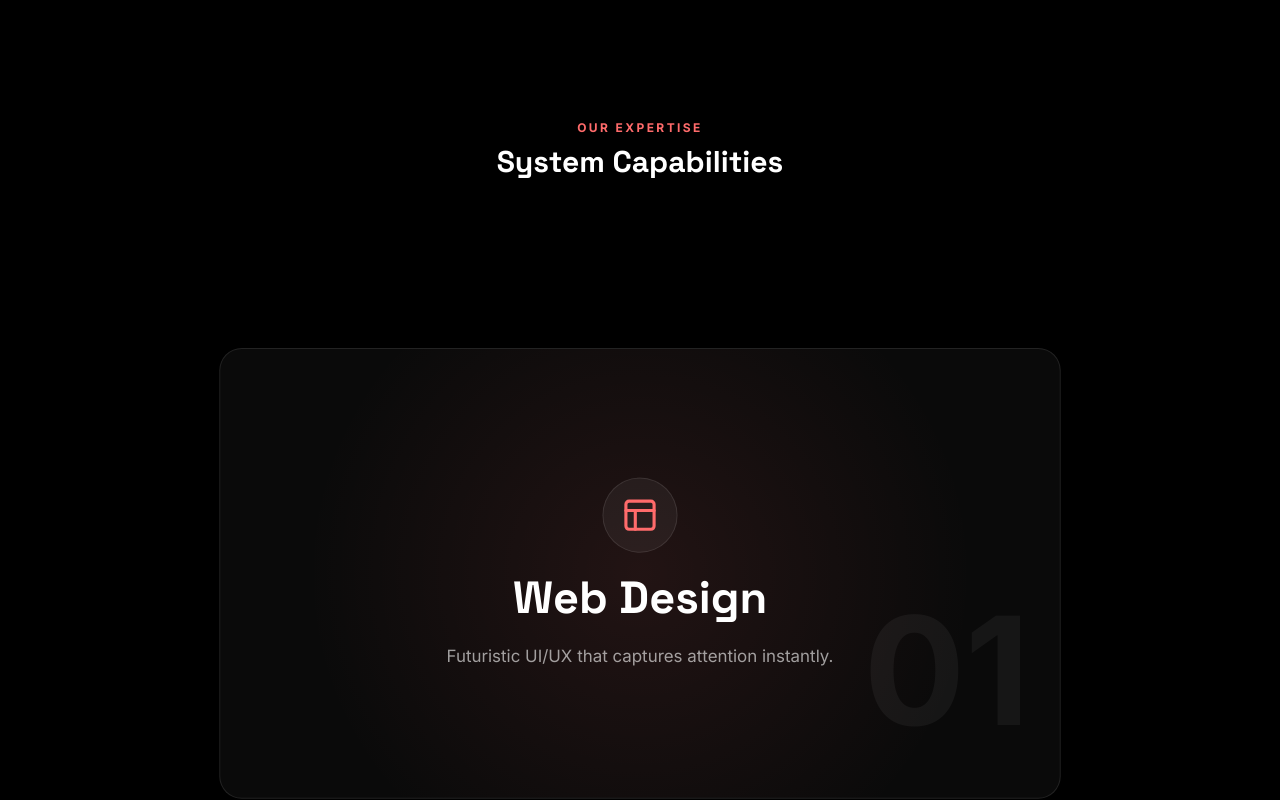
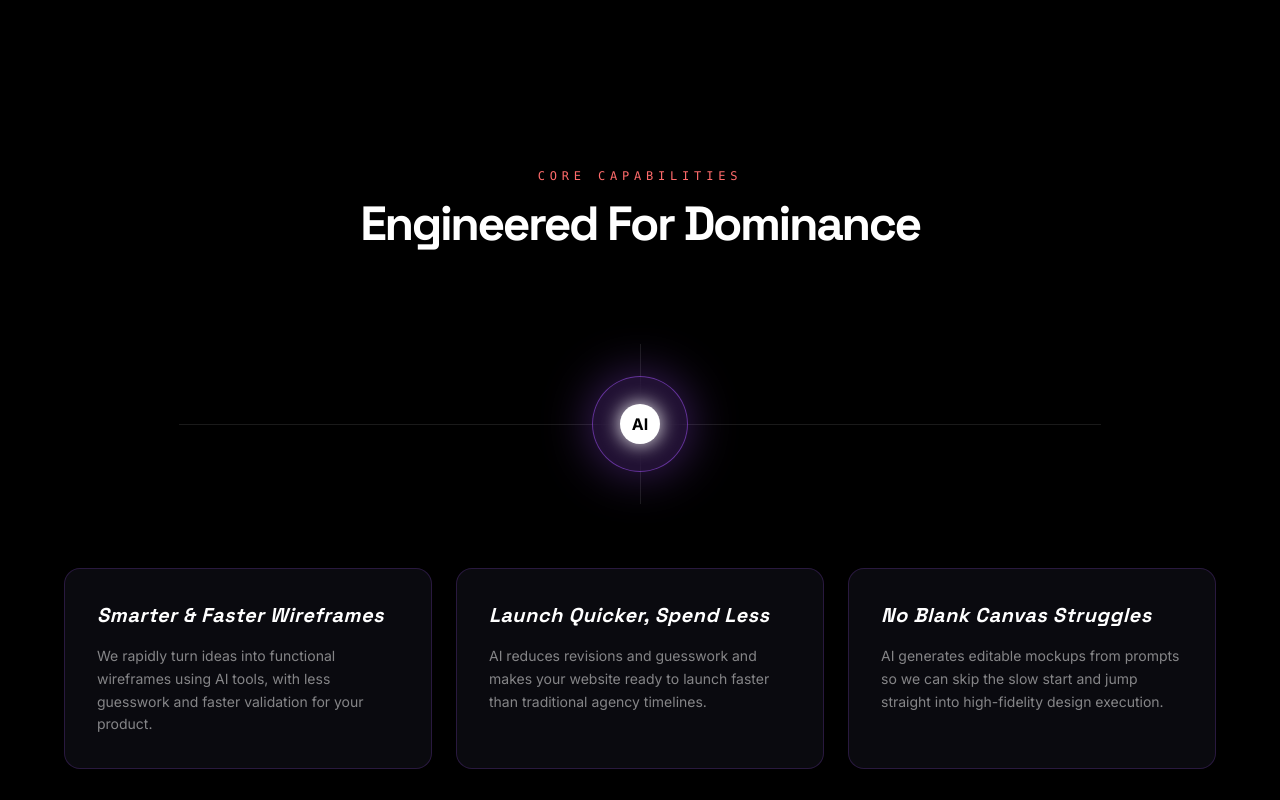
Before and after one commit to Raazia-Imran/rsi-studio-v2, a Next.js app: page / in a window 1280 px wide. Shown: the part 760-1560 px from the top of the page. Built offline with nearby package versions, Linux system fonts and the light colour scheme.

Commit message:
fix: strictly aligned Hero (real textures) and Services (exact screenshot copy) to master SRS references

```diff
--- a/src/app/components/sections/Services.tsx
+++ b/src/app/components/sections/Services.tsx
@@ -1,186 +1,265 @@
+// "use client";
+
+// import { useRef } from "react";
+// import { motion, useScroll, useTransform, MotionValue } from "framer-motion";
+// import {
+//   Layout,
+//   Code2,
+//   Cpu,
+//   PenTool,
+//   Activity,
+//   Bot,
+//   LucideIcon,
+// } from "lucide-react";
+
+// // --- Types ---
+// interface ServiceItem {
+//   id: number;
+//   title: string;
+//   description: string;
+//   icon: LucideIcon;
+//   color: string;
+// }
+
+// interface CardProps {
+//   item: ServiceItem;
+//   index: number;
+//   progress: MotionValue<number>;
+//   range: [number, number];
+//   targetScale: number;
+// }
+
+// // --- Data ---
+// const SERVICES_DATA: ServiceItem[] = [
+//   {
+//     id: 1,
+//     title: "Web Design",
+//     description: "Futuristic UI/UX that captures attention instantly.",
+//     icon: Layout,
+//     color: "#FF6B6B",
+//   },
+//   {
+//     id: 2,
+//     title: "Web Development",
+//     description: "Blazing fast Next.js websites built for performance.",
+//     icon: Code2,
+//     color: "#4ECDC4",
+//   },
+//   {
+//     id: 3,
+//     title: "Custom Software",
+//     description: "Tailored software solutions to automate your business.",
+//     icon: Cpu,
+//     color: "#FFE66D",
+//   },
+//   {
+//     id: 4,
+//     title: "Blogging",
+//     description: "SEO-optimized content strategies to rank you higher.",
+//     icon: PenTool,
+//     color: "#1A535C",
+//   },
+//   {
+//     id: 5,
+//     title: "Monthly Presence",
+//     description: "We manage your digital footprint so you don't have to.",
+//     icon: Activity,
+//     color: "#F7FFF7",
+//   },
+//   {
+//     id: 6,
+//     title: "Web Automations",
+//     description: "AI-powered bots to handle your repetitive tasks.",
+//     icon: Bot,
+//     color: "#FF9F1C",
+//   },
+// ];
+
+// // --- Sub-Component: The Sticky Card ---
+// const ServiceCard = ({
+//   item,
+//   index,
+//   progress,
+//   range,
+//   targetScale,
+// }: CardProps) => {
+//   const container = useRef(null);
+
+//   // This magic line creates the "Stacking" scale effect
+//   const scale = useTransform(progress, range, [1, targetScale]);
+
+//   return (
+//     <div
+//       ref={container}
+//       className="h-screen flex items-center justify-center sticky top-0"
+//     >
+//       <motion.div
+//         style={{
+//           scale,
+//           // Stagger the cards slightly so they peek out
+//           top: `calc(-5vh + ${index * 25}px)`,
+//         }}
+//         className="relative flex flex-col items-center justify-center w-[90vw] md:w-[70vw] h-[60vh] rounded-3xl border border-white/10 overflow-hidden shadow-2xl origin-top bg-[#0a0a0a]"
+//       >
+//         {/* Background Radial Gradient based on Card Color */}
+//         <div
+//           className="absolute inset-0 opacity-10 pointer-events-none"
+//           style={{
+//             background: `radial-gradient(circle at center, ${item.color}, transparent 70%)`,
+//           }}
+//         />
+
+//         <div className="z-10 flex flex-col items-center gap-6 text-center p-8">
+//           {/* Icon Circle */}
+//           <div className="w-16 h-16 md:w-20 md:h-20 rounded-full bg-white/5 flex items-center justify-center border border-white/10">
+//             <item.icon
+//               size={32}
+//               className="md:w-[40px] md:h-[40px]"
+//               color={item.color}
+//             />
+//           </div>
+
+//           <h2 className="text-3xl md:text-5xl font-display font-bold text-white">
+//             {item.title}
+//           </h2>
+
+//           <p className="text-white/60 text-sm md:text-lg font-body max-w-xs md:max-w-lg">
+//             {item.description}
+//           </p>
+//         </div>
+
+//         {/* Big Background Number */}
+//         <span className="absolute bottom-4 right-8 text-[6rem] md:text-[10rem] font-bold text-white/5 select-none pointer-events-none">
+//           0{item.id}
+//         </span>
+//       </motion.div>
+//     </div>
+//   );
+// };
+
+// // --- Main Component ---
+// export default function Services() {
+//   const containerRef = useRef(null);
+
+//   const { scrollYProgress } = useScroll({
+//     target: containerRef,
+//     // This defines when the animation starts/ends relative to the viewport
+//     offset: ["start start", "end end"],
+//   });
+
+//   return (
+//     <section
+//       ref={containerRef}
+//       className="relative bg-black pt-20 pb-20"
+//       id="services"
+//     >
+//       {/* Section Header (Stays at the top for a moment) */}
+//       <div className="text-center mb-12 sticky top-10 z-0">
+//         <h2 className="text-[#FF6B6B] text-xs font-bold tracking-[0.2em] uppercase">
+//           OUR EXPERTISE
+//         </h2>
+//         <h3 className="text-white text-3xl font-display font-bold mt-2">
+//           System Capabilities
+//         </h3>
+//       </div>
+
+//       {/* The Stack Wrapper */}
+//       <div className="relative z-10">
+//         {SERVICES_DATA.map((item, index) => {
+//           // Calculate how much the card should shrink as it stacks
+//           const targetScale = 1 - (SERVICES_DATA.length - index) * 0.05;
+
+//           return (
+//             <ServiceCard
+//               key={item.id}
+//               item={item}
+//               index={index}
+//               // Define the scroll range for this specific card
+//               range={[index * 0.25, 1]}
+//               targetScale={targetScale}
+//               progress={scrollYProgress}
+//             />
+//           );
+//         })}
+//       </div>
+//     </section>
+//   );
+// }
+
+
 "use client";
 
-import { useRef } from "react";
-import { motion, useScroll, useTransform, MotionValue } from "framer-motion";
-import {
-  Layout,
-  Code2,
-  Cpu,
-  PenTool,
-  Activity,
-  Bot,
-  LucideIcon,
-} from "lucide-react";
+import { motion } from "framer-motion";
 
-// --- Types ---
-interface ServiceItem {
-  id: number;
-  title: string;
-  description: string;
-  icon: LucideIcon;
-  color: string;
-}
-
-interface CardProps {
-  item: ServiceItem;
-  index: number;
-  progress: MotionValue<number>;
-  range: [number, number];
-  targetScale: number;
-}
-
-// --- Data ---
-const SERVICES_DATA: ServiceItem[] = [
-  {
-    id: 1,
-    title: "Web Design",
-    description: "Futuristic UI/UX that captures attention instantly.",
-    icon: Layout,
-    color: "#FF6B6B",
-  },
-  {
-    id: 2,
-    title: "Web Development",
-    description: "Blazing fast Next.js websites built for performance.",
-    icon: Code2,
-    color: "#4ECDC4",
-  },
-  {
-    id: 3,
-    title: "Custom Software",
-    description: "Tailored software solutions to automate your business.",
-    icon: Cpu,
-    color: "#FFE66D",
-  },
-  {
-    id: 4,
-    title: "Blogging",
-    description: "SEO-optimized content strategies to rank you higher.",
-    icon: PenTool,
-    color: "#1A535C",
-  },
-  {
-    id: 5,
-    title: "Monthly Presence",
-    description: "We manage your digital footprint so you don't have to.",
-    icon: Activity,
-    color: "#F7FFF7",
-  },
-  {
-    id: 6,
-    title: "Web Automations",
-    description: "AI-powered bots to handle your repetitive tasks.",
-    icon: Bot,
-    color: "#FF9F1C",
-  },
-];
-
-// --- Sub-Component: The Sticky Card ---
-const ServiceCard = ({
-  item,
-  index,
-  progress,
-  range,
-  targetScale,
-}: CardProps) => {
-  const container = useRef(null);
-
-  // This magic line creates the "Stacking" scale effect
-  const scale = useTransform(progress, range, [1, targetScale]);
-
+export default function Services() {
   return (
-    <div
-      ref={container}
-      className="h-screen flex items-center justify-center sticky top-0"
-    >
-      <motion.div
-        style={{
-          scale,
-          // Stagger the cards slightly so they peek out
-          top: `calc(-5vh + ${index * 25}px)`,
-        }}
-        className="relative flex flex-col items-center justify-center w-[90vw] md:w-[70vw] h-[60vh] rounded-3xl border border-white/10 overflow-hidden shadow-2xl origin-top bg-[#0a0a0a]"
-      >
-        {/* Background Radial Gradient based on Card Color */}
-        <div
-          className="absolute inset-0 opacity-10 pointer-events-none"
-          style={{
-            background: `radial-gradient(circle at center, ${item.color}, transparent 70%)`,
-          }}
-        />
-
-        <div className="z-10 flex flex-col items-center gap-6 text-center p-8">
-          {/* Icon Circle */}
-          <div className="w-16 h-16 md:w-20 md:h-20 rounded-full bg-white/5 flex items-center justify-center border border-white/10">
-            <item.icon
-              size={32}
-              className="md:w-[40px] md:h-[40px]"
-              color={item.color}
-            />
-          </div>
-
-          <h2 className="text-3xl md:text-5xl font-display font-bold text-white">
-            {item.title}
+    <section className="bg-black py-32 px-4 relative overflow-hidden">
+      <div className="container mx-auto max-w-6xl relative z-10">
+        {/* Header matching SRS theme */}
+        <div className="text-center mb-24">
+          <h2 className="text-[#FF6B6B] text-xs font-mono uppercase tracking-[0.4em] mb-4">
+            Core Capabilities
           </h2>
-
-          <p className="text-white/60 text-sm md:text-lg font-body max-w-xs md:max-w-lg">
-            {item.description}
-          </p>
+          <h1 className="text-4xl md:text-5xl font-display font-bold text-white tracking-tighter">
+            Engineered For Dominance
+          </h1>
         </div>
 
-        {/* Big Background Number */}
-        <span className="absolute bottom-4 right-8 text-[6rem] md:text-[10rem] font-bold text-white/5 select-none pointer-events-none">
-          0{item.id}
-        </span>
-      </motion.div>
-    </div>
-  );
-};
+        {/* Central Hub with glowing node */}
+        <div className="relative flex justify-center items-center mb-16 h-40">
+          <div className="absolute w-[80%] h-[1px] bg-white/10" />
+          <div className="absolute h-full w-[1px] bg-white/10" />
+          <div className="z-10 w-24 h-24 bg-[#a655ff]/20 border border-[#a655ff]/50 rounded-full flex items-center justify-center shadow-[0_0_50px_rgba(166,85,255,0.4)] backdrop-blur-md">
+            <div className="w-10 h-10 bg-white rounded-full flex items-center justify-center shadow-[0_0_20px_white]">
+              <span className="text-black font-bold">AI</span>
+            </div>
+          </div>
+        </div>
 
-// --- Main Component ---
-export default function Services() {
-  const containerRef = useRef(null);
+        {/* The 3 Specific Screenshot Cards */}
+        <div className="grid grid-cols-1 md:grid-cols-3 gap-6">
+          {/* Card 1 */}
+          <motion.div
+            whileHover={{ y: -5 }}
+            className="bg-[#0a0a0f] border border-[#a655ff]/20 rounded-2xl p-8 hover:border-[#a655ff]/50 transition-all duration-300 shadow-xl"
+          >
+            <h3 className="text-xl font-display font-bold text-white mb-4 italic tracking-wide">
+              Smarter & Faster Wireframes
+            </h3>
+            <p className="text-white/50 text-sm leading-relaxed">
+              We rapidly turn ideas into functional wireframes using AI tools,
+              with less guesswork and faster validation for your product.
+            </p>
+          </motion.div>
 
-  const { scrollYProgress } = useScroll({
-    target: containerRef,
-    // This defines when the animation starts/ends relative to the viewport
-    offset: ["start start", "end end"],
-  });
+          {/* Card 2 */}
+          <motion.div
+            whileHover={{ y: -5 }}
+            className="bg-[#0a0a0f] border border-[#a655ff]/20 rounded-2xl p-8 hover:border-[#a655ff]/50 transition-all duration-300 shadow-xl"
+          >
+            <h3 className="text-xl font-display font-bold text-white mb-4 italic tracking-wide">
+              Launch Quicker, Spend Less
+            </h3>
+            <p className="text-white/50 text-sm leading-relaxed">
+              AI reduces revisions and guesswork and makes your website ready to
+              launch faster than traditional agency timelines.
+            </p>
+          </motion.div>
 
-  return (
-    <section
-      ref={containerRef}
-      className="relative bg-black pt-20 pb-20"
-      id="services"
-    >
-      {/* Section Header (Stays at the top for a moment) */}
-      <div className="text-center mb-12 sticky top-10 z-0">
-        <h2 className="text-[#FF6B6B] text-xs font-bold tracking-[0.2em] uppercase">
-          OUR EXPERTISE
-        </h2>
-        <h3 className="text-white text-3xl font-display font-bold mt-2">
-          System Capabilities
-        </h3>
-      </div>
-
-      {/* The Stack Wrapper */}
-      <div className="relative z-10">
-        {SERVICES_DATA.map((item, index) => {
-          // Calculate how much the card should shrink as it stacks
-          const targetScale = 1 - (SERVICES_DATA.length - index) * 0.05;
-
-          return (
-            <ServiceCard
-              key={item.id}
-              item={item}
-              index={index}
-              // Define the scroll range for this specific card
-              range={[index * 0.25, 1]}
-              targetScale={targetScale}
-              progress={scrollYProgress}
-            />
-          );
-        })}
+          {/* Card 3 */}
+          <motion.div
+            whileHover={{ y: -5 }}
+            className="bg-[#0a0a0f] border border-[#a655ff]/20 rounded-2xl p-8 hover:border-[#a655ff]/50 transition-all duration-300 shadow-xl"
+          >
+            <h3 className="text-xl font-display font-bold text-white mb-4 italic tracking-wide">
+              No Blank Canvas Struggles
+            </h3>
+            <p className="text-white/50 text-sm leading-relaxed">
+              AI generates editable mockups from prompts so we can skip the slow
+              start and jump straight into high-fidelity design execution.
+            </p>
+          </motion.div>
+        </div>
       </div>
     </section>
   );
```
Also changed, not shown: src/app/components/sections/Hero.tsx (line endings or trailing spaces).
